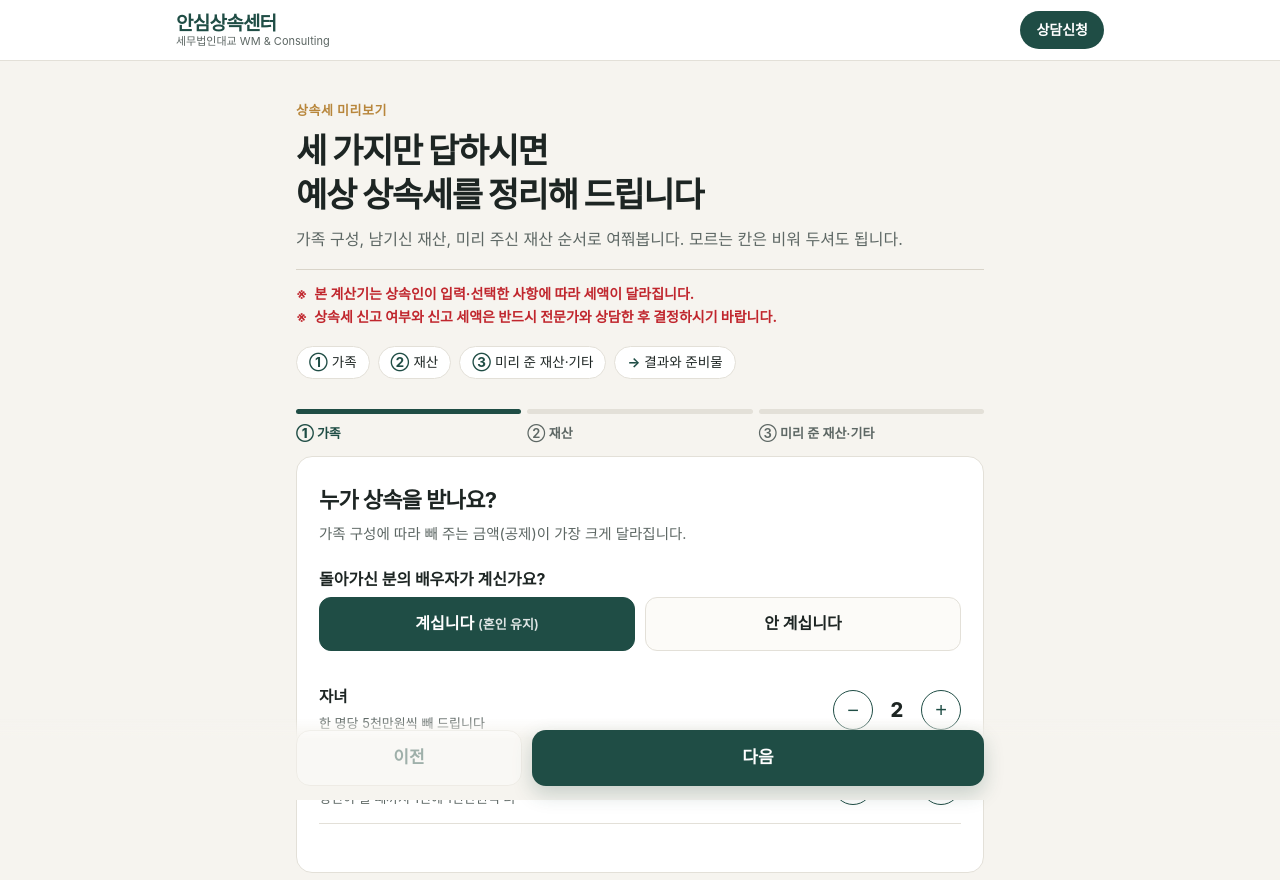
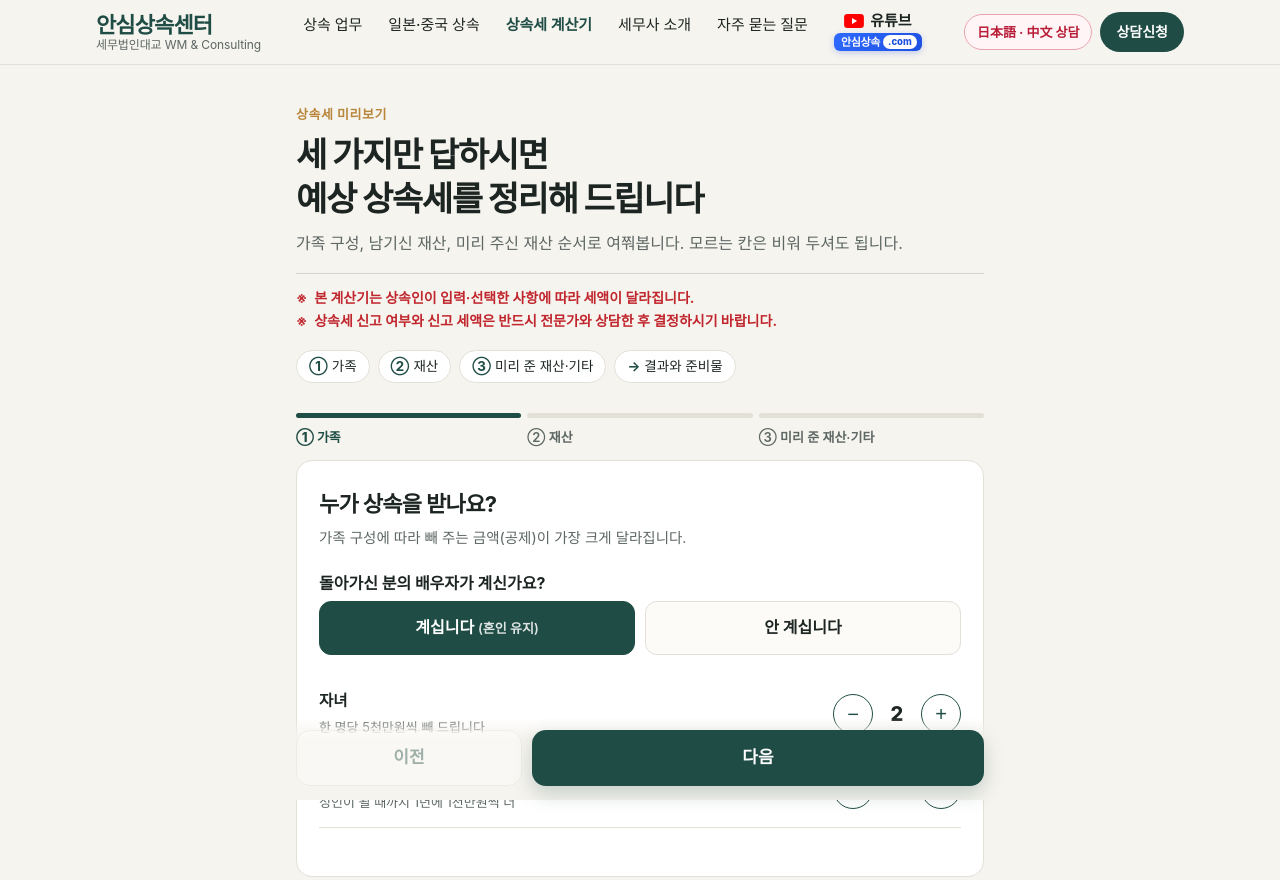
Before and after one commit to yourtax77/ansim-homepage, a plain HTML site: page calculator/index.html in a window 1280 px wide. Shown: the top 880 px of the page. Drawn offline with Linux system fonts and the light colour scheme; a web font is replaced by a local one.

Commit message:
계산기 상단 메뉴를 첫 페이지와 동일하게 변경
Co-Authored-By: Claude Opus 5.5 <noreply@anthropic.com>

```diff
--- a/calculator/index.html
+++ b/calculator/index.html
@@ -32,12 +32,29 @@
   .hidden { display: none !important; }
 
   /* 상단 */
-  .topbar { background: #fff; border-bottom: 1px solid var(--line); }
-  .topbar .wrap { display: flex; align-items: center; justify-content: space-between; height: 60px; max-width: 960px; }
-  .brand { display: flex; flex-direction: column; line-height: 1.15; text-decoration: none; color: var(--brand); }
-  .brand b { font-size: 19px; font-weight: 800; letter-spacing: -0.04em; }
-  .brand small { font-size: 11px; color: var(--muted); white-space: nowrap; }
-  .tel { text-decoration: none; font-weight: 700; font-size: 14px; color: #fff; background: var(--brand); border-radius: 999px; padding: 8px 16px; white-space: nowrap; }
+  /* 상단 메뉴 (첫 페이지와 동일) */
+  header.site { position: sticky; top: 0; z-index: 20; background: rgba(246,244,239,.94); backdrop-filter: blur(8px); border-bottom: 1px solid var(--line); }
+  header.site .wrap { display: flex; align-items: center; justify-content: space-between; height: 64px; gap: 16px; max-width: 1120px; }
+  .logo { display: flex; flex-direction: column; text-decoration: none; line-height: 1.2; }
+  .logo b { font-size: 22px; font-weight: 800; color: var(--brand); letter-spacing: -0.04em; white-space: nowrap; }
+  .logo span { font-size: 12px; color: var(--muted); white-space: nowrap; letter-spacing: -0.01em; }
+  @media (max-width: 420px) { .logo b { font-size: 19px; } .logo span { font-size: 11px; } }
+  nav.main { display: flex; gap: 26px; font-size: 15px; font-weight: 500; }
+  nav.main a { text-decoration: none; color: var(--ink); white-space: nowrap; }
+  nav.main a:hover { color: var(--brand); }
+  nav.main a.on { color: var(--brand); font-weight: 700; }
+  .nav-yt { display: inline-flex; flex-direction: column; align-items: center; gap: 3px; font-weight: 700; line-height: 1.1; }
+  .nav-yt .yt-top { display: inline-flex; align-items: center; gap: 6px; }
+  .yt-ch { display: inline-flex; align-items: center; gap: 3px; background: linear-gradient(135deg, #2f6bff, #1d4fe0); border-radius: 6px; padding: 2px 5px 2px 7px; box-shadow: 0 2px 6px rgba(29,79,224,.25); }
+  .yt-ch b { color: #fff; font-size: 11px; font-weight: 800; letter-spacing: -0.03em; }
+  .yt-ch i { font-style: normal; background: #fff; color: #1d4fe0; font-size: 9.5px; font-weight: 800; border-radius: 999px; padding: 0 5px; line-height: 1.5; }
+  .nav-yt:hover { color: #d40000 !important; }
+  .head-right { display: flex; align-items: center; gap: 8px; }
+  .head-lang { text-decoration: none; font-size: 13px; font-weight: 700; color: #b81c36; border: 1.5px solid #e9a3ad; background: #fff5f6; border-radius: 999px; padding: 7px 12px; white-space: nowrap; }
+  .head-tel { text-decoration: none; background: var(--brand); color: #fff; padding: 9px 16px; border-radius: 999px; font-size: 14px; font-weight: 700; white-space: nowrap; }
+  @media (max-width: 1080px) { nav.main { display: none; } }
+  @media (max-width: 760px) { .head-lang { padding: 6px 10px; font-size: 12.5px; } .head-lang .lg-x { display: none; } }
+  @media (max-width: 360px) { .head-lang { display: none; } }
 
   /* 소개 */
   .intro { padding: 36px 0 18px; }
@@ -52,7 +69,7 @@
   .route b { color: var(--brand); margin-right: 4px; }
 
   /* 진행 표시 */
-  .progress { position: sticky; top: 0; z-index: 5; background: var(--bg); padding: 12px 0 10px; }
+  .progress { position: sticky; top: 64px; z-index: 5; background: var(--bg); padding: 12px 0 10px; }
   .steps { display: grid; grid-template-columns: repeat(3, 1fr); gap: 6px; }
   .steps button { border: 0; background: none; padding: 0; font: inherit; text-align: left; cursor: pointer; color: var(--muted); }
   .steps .bar { display: block; height: 5px; border-radius: 99px; background: var(--line); margin-bottom: 6px; transition: background .2s; }
@@ -171,7 +188,7 @@
   footer { color: var(--muted); font-size: 13px; text-align: center; padding: 20px 16px 30px; }
 
   @media print {
-    .topbar, .intro, .progress, form, .nav, .cta .row, footer { display: none !important; }
+    header.site, .intro, .progress, form, .nav, .cta .row, footer { display: none !important; }
     .answer, .box { break-inside: avoid; }
   }
 </style>
@@ -179,10 +196,18 @@
 <body>
 <script src="../office.js"></script>
 
-<header class="topbar">
+<header class="site">
   <div class="wrap">
-    <a class="brand" href="../index.html"><b data-office="brand">안심상속센터</b><small data-office="name"></small></a>
-    <a class="tel" href="../index.html#consult">상담신청</a>
+    <a class="logo" href="../"><b data-office="brand">안심상속센터</b><span data-office="name"></span></a>
+    <nav class="main">
+      <a href="../#services">상속 업무</a>
+      <a href="../japan-china/">일본·중국 상속</a>
+      <a class="on" href="./" aria-current="page">상속세 계산기</a>
+      <a href="../#about">세무사 소개</a>
+      <a href="../#faq">자주 묻는 질문</a>
+      <a class="nav-yt" data-link="youtube" target="_blank" rel="noopener" title="유튜브 안심상속닷컴 채널"><span class="yt-top"><svg viewBox="0 0 24 17" width="20" height="14" aria-hidden="true"><rect width="24" height="17" rx="4" fill="#ff0000"/><path d="M9.6 4.8v7.4l6.2-3.7z" fill="#fff"/></svg>유튜브</span><span class="yt-ch"><b>안심상속</b><i>.com</i></span></a>
+    </nav>
+    <div class="head-right"><a class="head-lang" href="../japan-china/" title="일본어·중국어 상담">日本語 · 中文<span class="lg-x"> 상담</span></a><a class="head-tel" href="../#consult">상담신청</a></div>
   </div>
 </header>
 
@@ -363,6 +388,7 @@
   var fmt = function (v) { return Math.round(v).toLocaleString('ko-KR'); };
   var digits = function (s) { return String(s).replace(/[^0-9]/g, ''); };
 
+  document.querySelectorAll('[data-link]').forEach(function (el) { el.href = O[el.dataset.link]; });
   document.querySelectorAll('[data-office]').forEach(function (el) { el.textContent = O[el.dataset.office] || ''; });
   document.querySelectorAll('[data-tel]').forEach(function (el) { el.href = 'tel:' + digits(O.phone); });
 
@@ -448,7 +474,7 @@
     $('next').textContent = step === LAST ? '예상 상속세 보기' : '다음';
     $('f').classList.remove('hidden'); $('result').classList.add('hidden');
     document.querySelector('.progress').classList.remove('hidden');
-    window.scrollTo({ top: document.querySelector('.progress').offsetTop - 4, behavior: 'smooth' });
+    window.scrollTo({ top: document.querySelector('.progress').offsetTop - 68, behavior: 'smooth' });
   }
   stepBtns.forEach(function (b) { b.addEventListener('click', function () { show(Number(b.dataset.go)); }); });
   $('prev').addEventListener('click', function () {
@@ -588,7 +614,7 @@
     box.classList.remove('hidden');
     $('prev').disabled = false; $('prev').textContent = '고치기';
     $('next').textContent = '처음부터 다시';
-    window.scrollTo({ top: box.offsetTop - 10, behavior: 'smooth' });
+    window.scrollTo({ top: box.offsetTop - 74, behavior: 'smooth' });
   }
 
   function alertBox(msg) {
```
